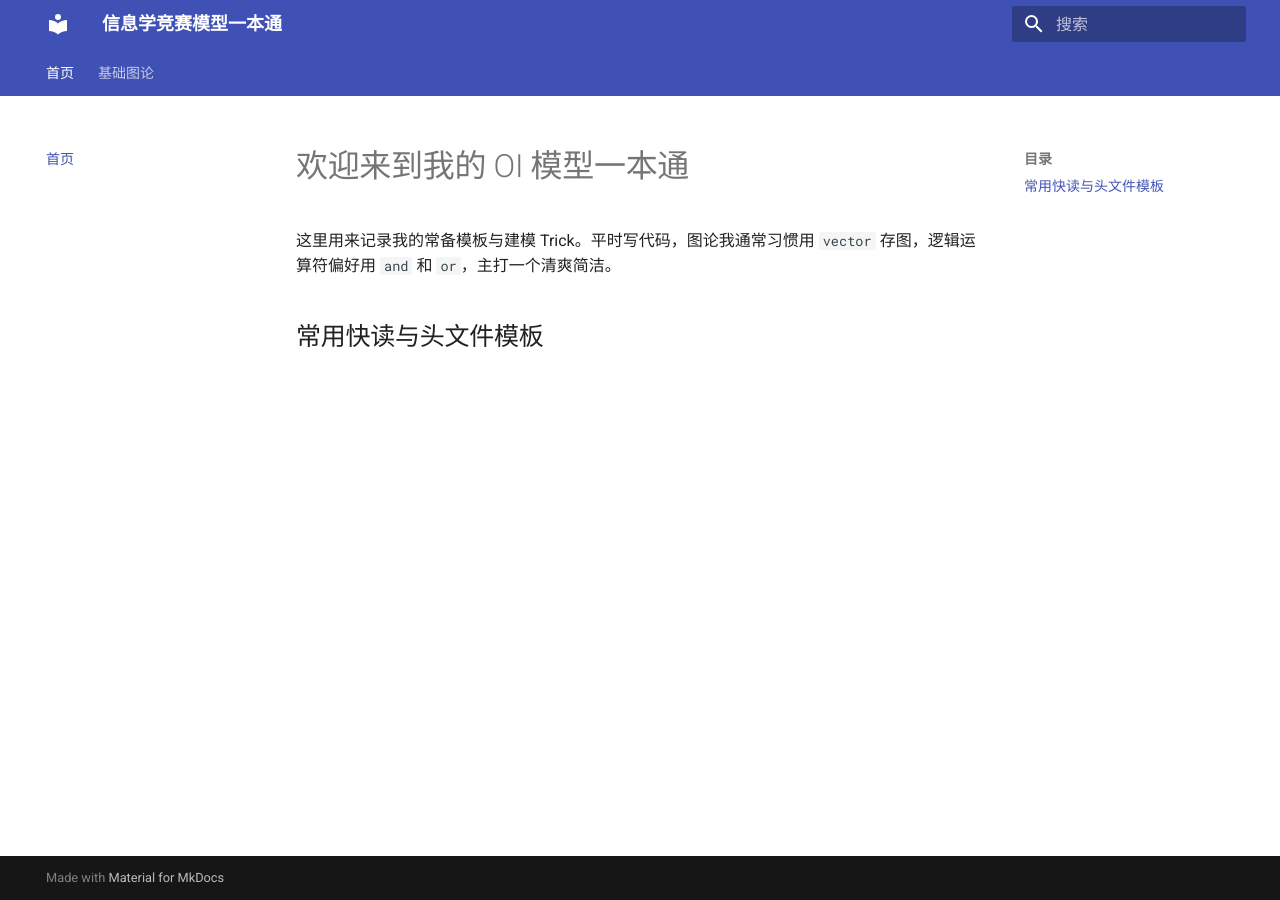
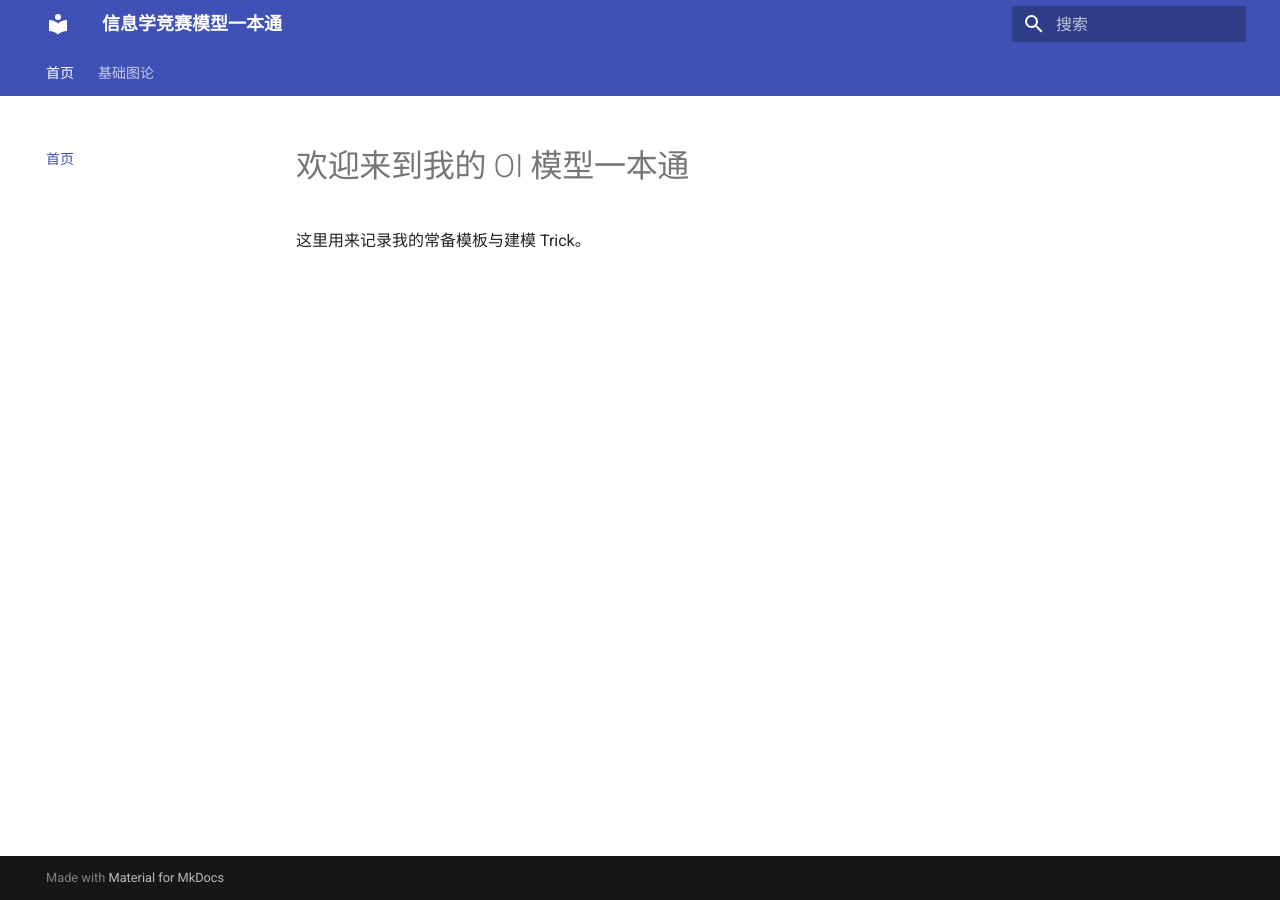
Before and after one commit to hardyz0517/OI-ACM-Algorithm-Templates-Notes.-, an MkDocs documentation site: the page built from docs/index.md, in a window 1280 px wide. Built offline with MkDocs 1.6.1 and Material for MkDocs 9.7.7, drawn with Linux system fonts in a browser that asks for light colours.

Commit message:
Update index.md

```diff
--- a/docs/index.md
+++ b/docs/index.md
@@ -1,5 +1,3 @@
 # 欢迎来到我的 OI 模型一本通
 
-这里用来记录我的常备模板与建模 Trick。平时写代码，图论我通常习惯用 `vector` 存图，逻辑运算符偏好用 `and` 和 `or`，主打一个清爽简洁。
-
-## 常用快读与头文件模板
+这里用来记录我的常备模板与建模 Trick。
```
